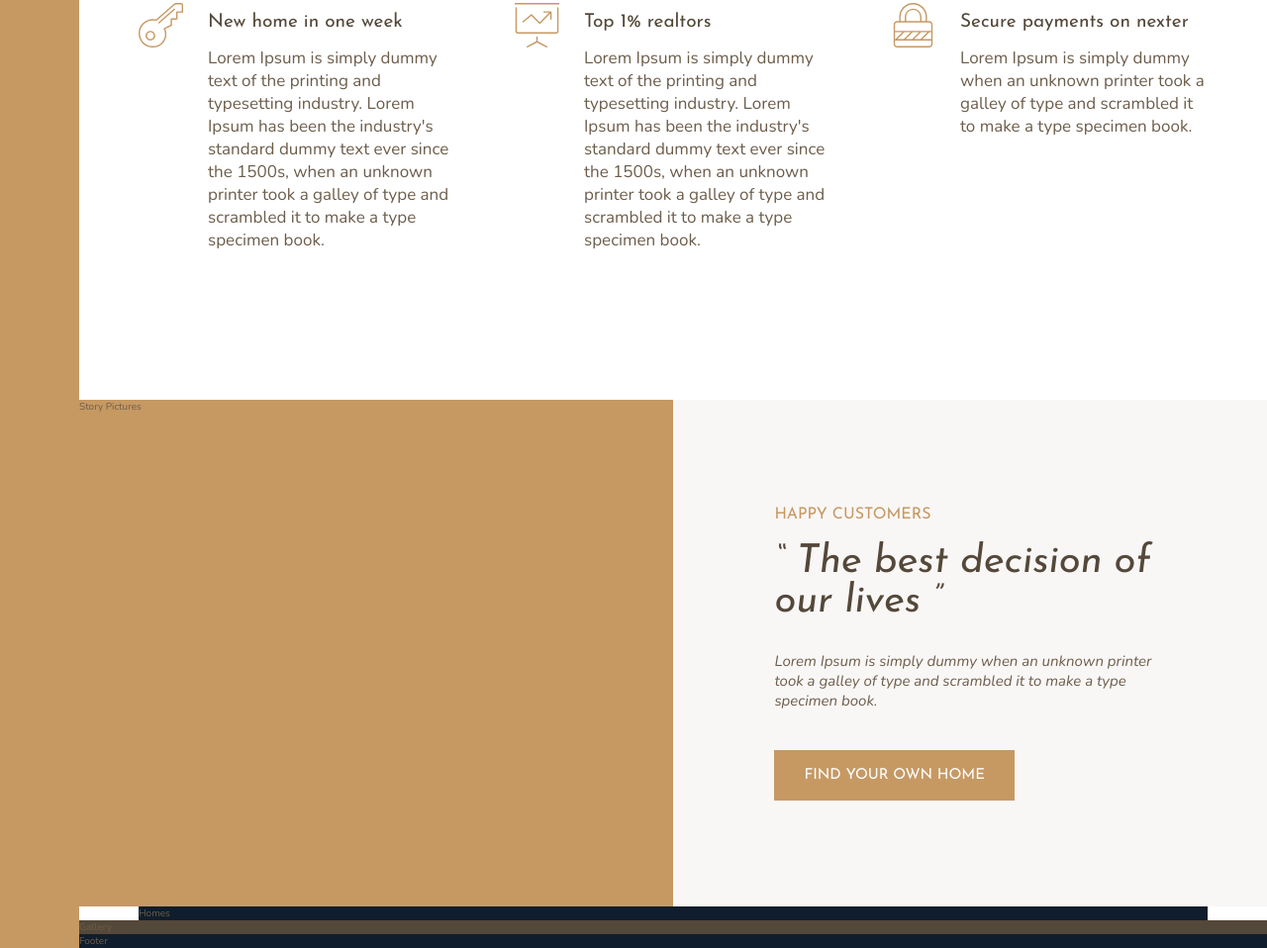
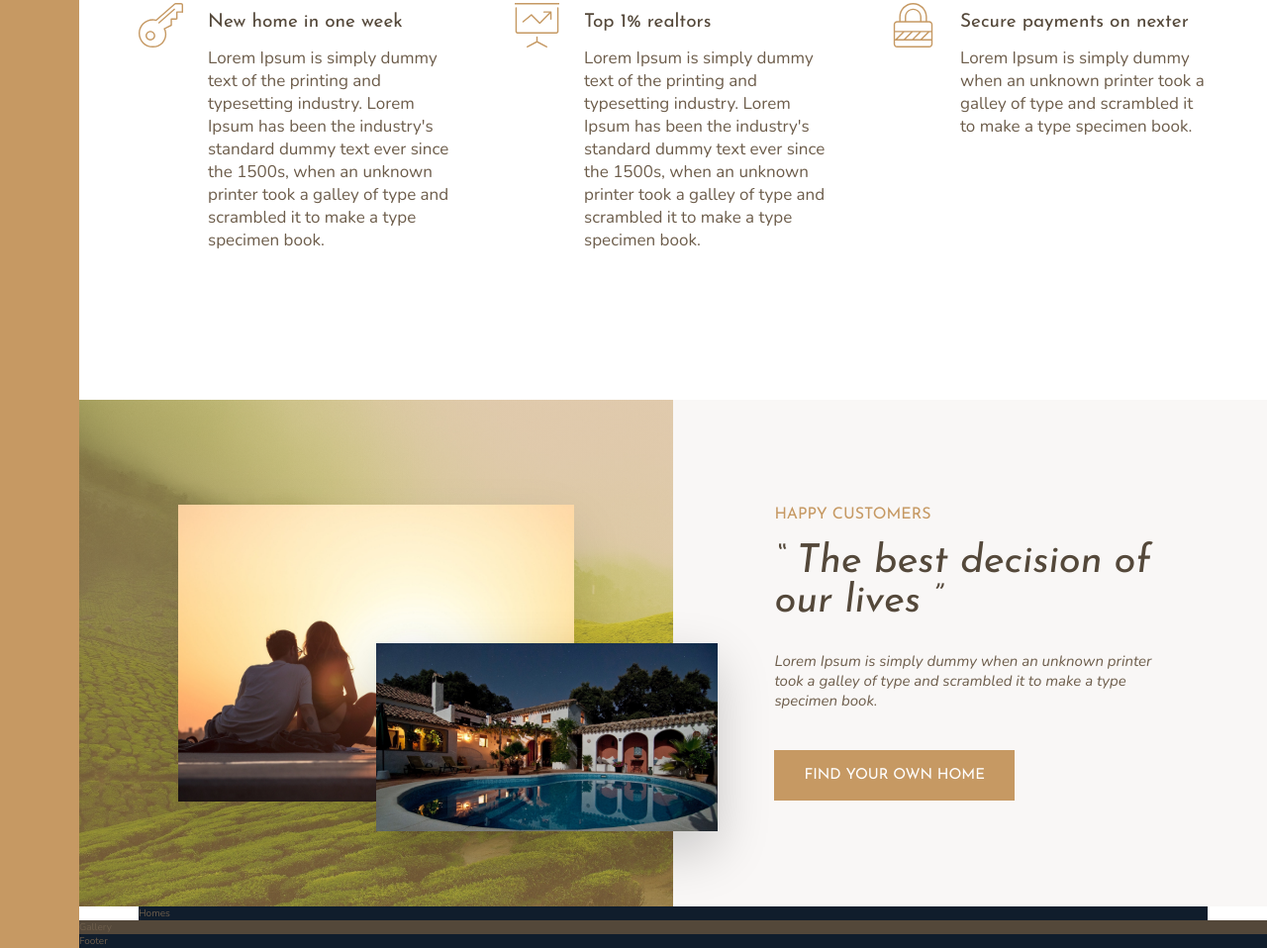
Before and after one commit to MCFrank16/nexter-learn-pure-css-grid, a website: page index.html in a window 1280 px wide. Shown: the part 1078-2036 px from the top of the page at 99% size. Drawn offline with nearby package versions, Linux system fonts and the light colour scheme.

Commit message:
add the story sides

```diff
--- a/index.html
+++ b/index.html
@@ -83,7 +83,8 @@
     </section>
 
     <div class="story__pictures">
-        Story Pictures
+        <img src="img/story-1.jpeg" alt="Couple with new house" class="story__img--1">
+        <img src="img/story-2.jpeg" alt="new house" class="story__img--2">
     </div>
 
     <div class="story__contents">
--- a/sass/_story.scss
+++ b/sass/_story.scss
@@ -2,6 +2,29 @@
     &__pictures {
         background-color: $color-primary;
         grid-column: full-start / col-end 4;
+        background-image: linear-gradient(rgba($color-primary, .5), rgba($color-primary, .5)), url(../img/back.jpg);
+        background-size: cover;
+
+        display: grid;
+        grid-template-columns: repeat(6, 1fr);
+        grid-template-rows: repeat(6, 1fr);
+        align-items: center;
+
+    }
+
+    &__img--1 {
+        width: 100%;
+        grid-column: 2 / 6;
+        grid-row: 2 / 6;
+        box-shadow: 0 2rem 5rem rgba(#000, .1);
+    }
+
+    &__img--2 {
+        width: 115%;
+        grid-column: 4 / 7;
+        grid-row: 4 / 6;
+        z-index: 10;
+        box-shadow: 0 2rem 5rem rgba(#000, .2);
     }
 
     &__contents {
```
Also changed, not shown: css/style.css.
